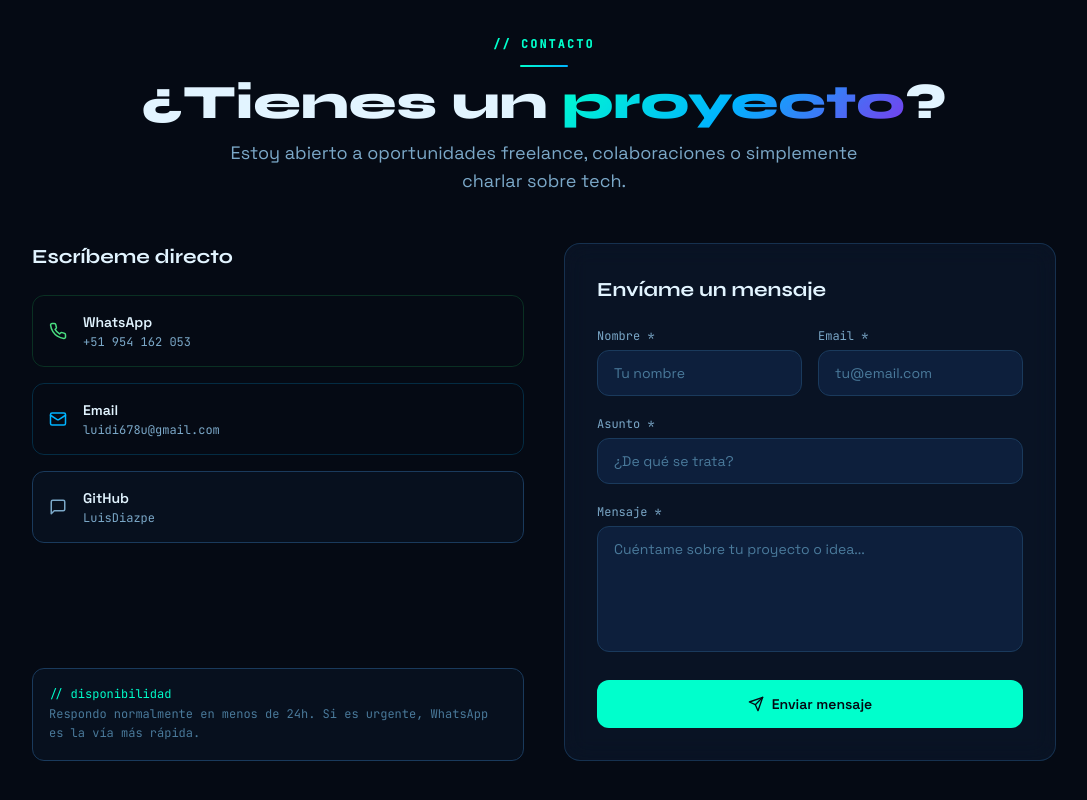
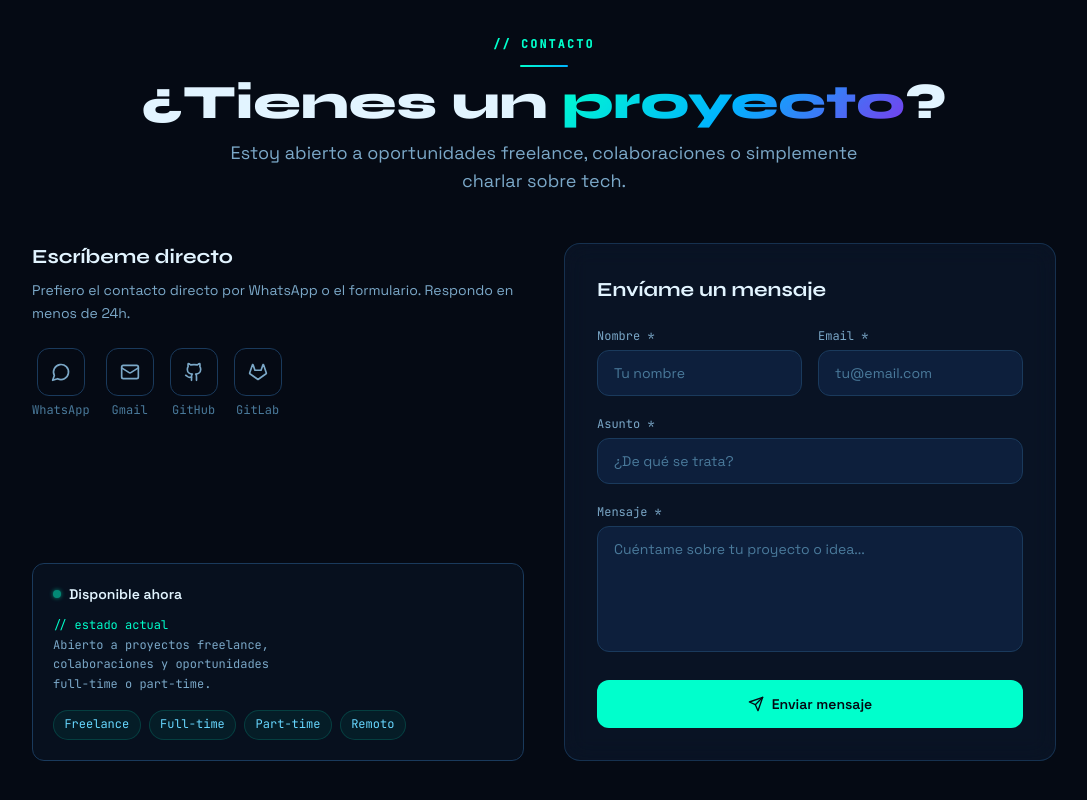
Before and after one commit to LuisDiazpe/portfolio, a React (Vite) app: page / in a window 1280 px wide. Shown: the part 11175-11975 px from the top of the page, without its empty margins (96-1183 px from the left). Built offline with nearby package versions, Linux system fonts and the light colour scheme; no server answers; the HTML template or start-up script is replaced by a standard one.

Commit message:
feat(contact): icon-only social links with anti-scraping, gitlab added to footer feat(skills): add CSS3, HTML5, Node.js, JWT, PostgreSQL, Supabase, Jira, CI/CD feat(experience): full timeline with Scrum SFC, certifications and year grouping

```diff
--- a/src/presentation/components/layout/Footer.tsx
+++ b/src/presentation/components/layout/Footer.tsx
@@ -1,21 +1,38 @@
-import { Github } from 'lucide-react'
+import { Github, Gitlab } from 'lucide-react'
 
 export function Footer() {
   return (
       <footer className="relative z-10 border-t border-border/40 py-8 px-6">
         <div className="max-w-6xl mx-auto flex flex-col sm:flex-row items-center justify-between gap-4">
           <span className="font-display font-extrabold gradient-text text-sm">JLDF</span>
+
           <p className="text-text-subtle text-xs font-mono text-center">
             Diseñado & construido por Jorge Luis Díaz Fiestas · Cajamarca, Perú 🏔️
           </p>
+
+          <div className="flex items-center gap-3">
+
             <a
                 href="https://github.com/LuisDiazpe"
                 target="_blank"
                 rel="noreferrer"
+                aria-label="GitHub"
                 className="text-text-subtle hover:text-aurora-cyan transition-colors"
             >
               <Github size={16} />
             </a>
+
+            <a
+                href="https://gitlab.com/LuisDiazpe"
+                target="_blank"
+                rel="noreferrer"
+                aria-label="GitLab"
+                className="text-text-subtle hover:text-orange-400 transition-colors"
+            >
+              <Gitlab size={16} />
+            </a>
+
+          </div>
         </div>
       </footer>
   )
--- a/src/presentation/components/sections/ContactSection.tsx
+++ b/src/presentation/components/sections/ContactSection.tsx
@@ -1,22 +1,84 @@
 import { useForm } from 'react-hook-form'
 import { motion, AnimatePresence } from 'framer-motion'
-import { Send, CheckCircle, AlertCircle, Loader2, MessageSquare, Mail, Phone } from 'lucide-react'
+import { Send, CheckCircle, AlertCircle, Loader2, Github, Gitlab, MessageCircle, Mail } from 'lucide-react'
 import { SectionHeader } from '../ui/SectionHeader'
 import { FadeIn } from '../ui/FadeIn'
 import { useContact } from '@/presentation/hooks/useContact'
 import type { ContactMessage } from '@/domain/contact/ContactMessage'
 import { useEffect } from 'react'
 
-// Anti-scraping: assembled at runtime
-function getContactLinks() {
-  const wa = ['51', '954', '162', '053'].join('')
-  const em = ['luidi', '678u', '@', 'gmail', '.com'].join('')
-  return { wa, em }
+// Anti-scraping: reversed strings, assembled at click-time only
+function getWaHref(): string {
+  const parts = ['https://wa.me/', '51', '954', '162', '053', '?text=Hola%20Jorge!']
+  return parts.join('')
+}
+function getMailHref(): string {
+  const u = ['u', 'd', 'i', 'l', 'u', '8', '7', '6', 'i'].reverse().join('')
+  const d = ['m', 'o', 'c', '.', 'l', 'i', 'a', 'm', 'g', '@'].reverse().join('')
+  return `mailto:${u}${d}`
+}
+
+const SOCIAL_LINKS = [
+  {
+    id: 'whatsapp',
+    icon: <MessageCircle size={20} />,
+    label: 'WhatsApp',
+    getHref: getWaHref,
+    color: 'hover:text-green-400 hover:border-green-400/30 hover:bg-green-400/8',
+  },
+  {
+    id: 'email',
+    icon: <Mail size={20} />,
+    label: 'Gmail',
+    getHref: getMailHref,
+    color: 'hover:text-aurora-blue hover:border-aurora-blue/30 hover:bg-aurora-blue/8',
+  },
+  {
+    id: 'github',
+    icon: <Github size={20} />,
+    label: 'GitHub',
+    getHref: () => 'https://github.com/LuisDiazpe',
+    color: 'hover:text-text-primary hover:border-white/20 hover:bg-white/5',
+  },
+  {
+    id: 'gitlab',
+    icon: <Gitlab size={20} />,
+    label: 'GitLab',
+    getHref: () => 'https://gitlab.com/LuisDiazpe',
+    color: 'hover:text-orange-400 hover:border-orange-400/30 hover:bg-orange-400/8',
+  },
+]
+
+function SocialIcon({ item }: { item: typeof SOCIAL_LINKS[0] }) {
+  const handleClick = (e: React.MouseEvent<HTMLAnchorElement>) => {
+    e.preventDefault()
+    window.open(item.getHref(), '_blank', 'noopener,noreferrer')
+  }
+
+  return (
+      <motion.a
+          href="#"
+          onClick={handleClick}
+          whileHover={{ scale: 1.08 }}
+          whileTap={{ scale: 0.95 }}
+          aria-label={item.label}
+          title={item.label}
+          className={`flex items-center justify-center w-12 h-12 rounded-xl border border-border
+        text-text-muted transition-all duration-200 cursor-pointer ${item.color}`}
+      >
+        {item.icon}
+      </motion.a>
+  )
 }
 
 export function ContactSection() {
   const { status, errorMsg, send, reset } = useContact()
-  const { register, handleSubmit, formState: { errors }, reset: resetForm } = useForm<ContactMessage>()
+  const {
+    register,
+    handleSubmit,
+    formState: { errors },
+    reset: resetForm,
+  } = useForm<ContactMessage>()
 
   useEffect(() => {
     if (status === 'success') {
@@ -25,32 +87,6 @@ export function ContactSection() {
       return () => clearTimeout(t)
     }
   }, [status, reset, resetForm])
-
-  const { wa, em } = getContactLinks()
-
-  const CONTACT_METHODS = [
-    {
-      icon: <Phone size={18} />,
-      label: 'WhatsApp',
-      value: `+${wa.slice(0,2)} ${wa.slice(2,5)} ${wa.slice(5,8)} ${wa.slice(8)}`,
-      href: `https://wa.me/${wa}?text=Hola%20Jorge!`,
-      color: 'text-green-400 border-green-500/20 bg-green-500/6 hover:border-green-500/40',
-    },
-    {
-      icon: <Mail size={18} />,
-      label: 'Email',
-      value: em,
-      href: `mailto:${em}`,
-      color: 'text-aurora-blue border-aurora-blue/20 bg-aurora-blue/6 hover:border-aurora-blue/40',
-    },
-    {
-      icon: <MessageSquare size={18} />,
-      label: 'GitHub',
-      value: 'LuisDiazpe',
-      href: 'https://github.com/LuisDiazpe',
-      color: 'text-text-muted border-border bg-bg-card/40 hover:border-aurora-cyan/30',
-    },
-  ]
 
   return (
       <section id="contact" className="relative py-24 px-6">
@@ -63,33 +99,47 @@ export function ContactSection() {
           />
 
           <div className="grid md:grid-cols-2 gap-10 max-w-5xl mx-auto">
-          {/* Left: contact methods */}
+            {/* Left: social icons + availability */}
             <FadeIn direction="left" delay={0.1}>
-            <div className="flex flex-col gap-4 h-full">
+              <div className="flex flex-col gap-6 h-full">
+                <div>
                   <h3 className="font-display font-bold text-xl text-text-primary mb-2">
                     Escríbeme directo
                   </h3>
-              {CONTACT_METHODS.map(m => (
-                <a
-                  key={m.label}
-                  href={m.href}
-                  target={m.href.startsWith('http') ? '_blank' : undefined}
-                  rel="noreferrer"
-                  className={`flex items-center gap-4 p-4 rounded-xl border transition-all duration-200 ${m.color}`}
-                >
-                  <div className="flex-shrink-0">{m.icon}</div>
-                  <div>
-                    <p className="font-semibold text-sm text-text-primary">{m.label}</p>
-                    <p className="text-xs text-text-muted font-mono mt-0.5">{m.value}</p>
+                  <p className="text-text-muted text-sm leading-relaxed">
+                    Prefiero el contacto directo por WhatsApp o el formulario. Respondo en menos de 24h.
+                  </p>
                 </div>
-                </a>
+
+                {/* Icon grid */}
+                <div className="flex flex-wrap gap-4">
+                  {SOCIAL_LINKS.map(item => (
+                      <div key={item.id} className="flex flex-col items-center gap-1.5">
+                        <SocialIcon item={item} />
+                        <span className="text-xs text-text-subtle font-mono">{item.label}</span>
+                      </div>
                   ))}
+                </div>
 
-              <div className="mt-auto pt-4 p-4 rounded-xl bg-bg-card/40 border border-border">
-                <p className="text-xs text-text-subtle leading-relaxed font-mono">
-                  <span className="text-aurora-cyan">// disponibilidad</span><br />
-                  Respondo normalmente en menos de 24h. Si es urgente, WhatsApp es la vía más rápida.
+
+
+                {/* Availability card */}
+                <div className="mt-auto p-5 rounded-xl bg-bg-card/40 border border-border space-y-3">
+                  <div className="flex items-center gap-2">
+                    <span className="glow-dot" />
+                    <span className="text-sm font-semibold text-text-primary">Disponible ahora</span>
+                  </div>
+                  <p className="text-xs text-text-muted leading-relaxed font-mono">
+                    <span className="text-aurora-cyan">// estado actual</span><br />
+                    Abierto a proyectos freelance,<br />
+                    colaboraciones y oportunidades<br />
+                    full-time o part-time.
                   </p>
+                  <div className="flex flex-wrap gap-2 pt-1">
+                    {['Freelance', 'Full-time', 'Part-time', 'Remoto'].map(tag => (
+                        <span key={tag} className="tech-pill">{tag}</span>
+                    ))}
+                  </div>
                 </div>
               </div>
             </FadeIn>
@@ -112,8 +162,12 @@ export function ContactSection() {
                       >
                         <CheckCircle size={48} className="text-aurora-cyan" />
                         <div>
-                      <p className="font-display font-bold text-lg text-text-primary">¡Mensaje enviado!</p>
-                      <p className="text-text-muted text-sm mt-1">Te respondo pronto, gracias por escribirme.</p>
+                          <p className="font-display font-bold text-lg text-text-primary">
+                            ¡Mensaje enviado!
+                          </p>
+                          <p className="text-text-muted text-sm mt-1">
+                            Te respondo pronto, gracias por escribirme.
+                          </p>
                         </div>
                       </motion.div>
                   ) : (
@@ -122,76 +176,124 @@ export function ContactSection() {
                           onSubmit={handleSubmit(send)}
                           className="flex flex-col gap-5"
                       >
-                    {/* Name + Email row */}
                         <div className="grid sm:grid-cols-2 gap-4">
                           <div>
-                        <label className="block text-xs text-text-muted mb-1.5 font-mono">Nombre *</label>
+                            <label className="block text-xs text-text-muted mb-1.5 font-mono">
+                              Nombre *
+                            </label>
                             <input
-                          {...register('name', { required: 'Requerido', minLength: { value: 2, message: 'Mínimo 2 caracteres' } })}
+                                {...register('name', {
+                                  required: 'Requerido',
+                                  minLength: { value: 2, message: 'Mínimo 2 caracteres' },
+                                })}
                                 placeholder="Tu nombre"
-                          className={`w-full px-4 py-3 rounded-xl bg-bg-tertiary border text-sm text-text-primary
-                            placeholder:text-text-subtle transition-all duration-200 outline-none focus:ring-1
-                            ${errors.name ? 'border-red-500/50 focus:ring-red-500/30' : 'border-border focus:border-aurora-cyan/50 focus:ring-aurora-cyan/20'}`}
+                                className={`w-full px-4 py-3 rounded-xl bg-bg-tertiary border text-sm
+                            text-text-primary placeholder:text-text-subtle transition-all duration-200
+                            outline-none focus:ring-1 ${
+                                    errors.name
+                                        ? 'border-red-500/50 focus:ring-red-500/30'
+                                        : 'border-border focus:border-aurora-cyan/50 focus:ring-aurora-cyan/20'
+                                }`}
                             />
-                        {errors.name && <p className="text-red-400 text-xs mt-1">{errors.name.message}</p>}
+                            {errors.name && (
+                                <p className="text-red-400 text-xs mt-1">{errors.name.message}</p>
+                            )}
                           </div>
                           <div>
-                        <label className="block text-xs text-text-muted mb-1.5 font-mono">Email *</label>
+                            <label className="block text-xs text-text-muted mb-1.5 font-mono">
+                              Email *
+                            </label>
                             <input
                                 {...register('email', {
                                   required: 'Requerido',
-                            pattern: { value: /^[^\s@]+@[^\s@]+\.[^\s@]+$/, message: 'Email inválido' }
+                                  pattern: {
+                                    value: /^[^\s@]+@[^\s@]+\.[^\s@]+$/,
+                                    message: 'Email inválido',
+                                  },
                                 })}
                                 type="email"
                                 placeholder="tu@email.com"
-                          className={`w-full px-4 py-3 rounded-xl bg-bg-tertiary border text-sm text-text-primary
-                            placeholder:text-text-subtle transition-all duration-200 outline-none focus:ring-1
-                            ${errors.email ? 'border-red-500/50 focus:ring-red-500/30' : 'border-border focus:border-aurora-cyan/50 focus:ring-aurora-cyan/20'}`}
+                                className={`w-full px-4 py-3 rounded-xl bg-bg-tertiary border text-sm
+                            text-text-primary placeholder:text-text-subtle transition-all duration-200
+                            outline-none focus:ring-1 ${
+                                    errors.email
+                                        ? 'border-red-500/50 focus:ring-red-500/30'
+                                        : 'border-border focus:border-aurora-cyan/50 focus:ring-aurora-cyan/20'
+                                }`}
                             />
-                        {errors.email && <p className="text-red-400 text-xs mt-1">{errors.email.message}</p>}
+                            {errors.email && (
+                                <p className="text-red-400 text-xs mt-1">{errors.email.message}</p>
+                            )}
                           </div>
                         </div>
 
-                    {/* Subject */}
                         <div>
-                      <label className="block text-xs text-text-muted mb-1.5 font-mono">Asunto *</label>
+                          <label className="block text-xs text-text-muted mb-1.5 font-mono">
+                            Asunto *
+                          </label>
                           <input
                               {...register('subject', { required: 'Requerido' })}
                               placeholder="¿De qué se trata?"
-                        className={`w-full px-4 py-3 rounded-xl bg-bg-tertiary border text-sm text-text-primary
-                          placeholder:text-text-subtle transition-all duration-200 outline-none focus:ring-1
-                          ${errors.subject ? 'border-red-500/50 focus:ring-red-500/30' : 'border-border focus:border-aurora-cyan/50 focus:ring-aurora-cyan/20'}`}
+                              className={`w-full px-4 py-3 rounded-xl bg-bg-tertiary border text-sm
+                          text-text-primary placeholder:text-text-subtle transition-all duration-200
+                          outline-none focus:ring-1 ${
+                                  errors.subject
+                                      ? 'border-red-500/50 focus:ring-red-500/30'
+                                      : 'border-border focus:border-aurora-cyan/50 focus:ring-aurora-cyan/20'
+                              }`}
                           />
-                      {errors.subject && <p className="text-red-400 text-xs mt-1">{errors.subject.message}</p>}
+                          {errors.subject && (
+                              <p className="text-red-400 text-xs mt-1">{errors.subject.message}</p>
+                          )}
                         </div>
 
-                    {/* Message */}
                         <div>
-                      <label className="block text-xs text-text-muted mb-1.5 font-mono">Mensaje *</label>
+                          <label className="block text-xs text-text-muted mb-1.5 font-mono">
+                            Mensaje *
+                          </label>
                           <textarea
-                        {...register('message', { required: 'Requerido', minLength: { value: 10, message: 'Mínimo 10 caracteres' } })}
+                              {...register('message', {
+                                required: 'Requerido',
+                                minLength: { value: 10, message: 'Mínimo 10 caracteres' },
+                              })}
                               rows={5}
                               placeholder="Cuéntame sobre tu proyecto o idea..."
-                        className={`w-full px-4 py-3 rounded-xl bg-bg-tertiary border text-sm text-text-primary
-                          placeholder:text-text-subtle transition-all duration-200 outline-none focus:ring-1 resize-none
-                          ${errors.message ? 'border-red-500/50 focus:ring-red-500/30' : 'border-border focus:border-aurora-cyan/50 focus:ring-aurora-cyan/20'}`}
+                              className={`w-full px-4 py-3 rounded-xl bg-bg-tertiary border text-sm
+                          text-text-primary placeholder:text-text-subtle transition-all duration-200
+                          outline-none focus:ring-1 resize-none ${
+                                  errors.message
+                                      ? 'border-red-500/50 focus:ring-red-500/30'
+                                      : 'border-border focus:border-aurora-cyan/50 focus:ring-aurora-cyan/20'
+                              }`}
                           />
-                      {errors.message && <p className="text-red-400 text-xs mt-1">{errors.message.message}</p>}
+                          {errors.message && (
+                              <p className="text-red-400 text-xs mt-1">{errors.message.message}</p>
+                          )}
                         </div>
 
-                    {/* Error global */}
                         {status === 'error' && errorMsg && (
-                      <div className="flex items-start gap-2 p-3 rounded-xl bg-red-500/10 border border-red-500/20 text-red-400 text-sm">
+                            <div className="flex items-start gap-2 p-3 rounded-xl bg-red-500/10
+                        border border-red-500/20 text-red-400 text-sm">
                               <AlertCircle size={16} className="flex-shrink-0 mt-0.5" />
                               {errorMsg}
                             </div>
                         )}
 
+                        {/* Honeypot — hidden from users, catches bots */}
+                        <input
+                            type="text"
+                            name="website"
+                            tabIndex={-1}
+                            autoComplete="off"
+                            style={{ display: 'none' }}
+                        />
+
                         <button
                             type="submit"
                             disabled={status === 'loading'}
-                      className="flex items-center justify-center gap-2 w-full py-3.5 rounded-xl font-semibold text-sm
-                        bg-aurora-cyan text-bg-primary hover:opacity-85 disabled:opacity-50 transition-all duration-200 focus-aurora"
+                            className="flex items-center justify-center gap-2 w-full py-3.5 rounded-xl
+                        font-semibold text-sm bg-aurora-cyan text-bg-primary hover:opacity-85
+                        disabled:opacity-50 transition-all duration-200 focus-aurora"
                         >
                           {status === 'loading' ? (
                               <><Loader2 size={16} className="animate-spin" /> Enviando...</>
```
Lines whose indentation alone changed are shown as unchanged.
